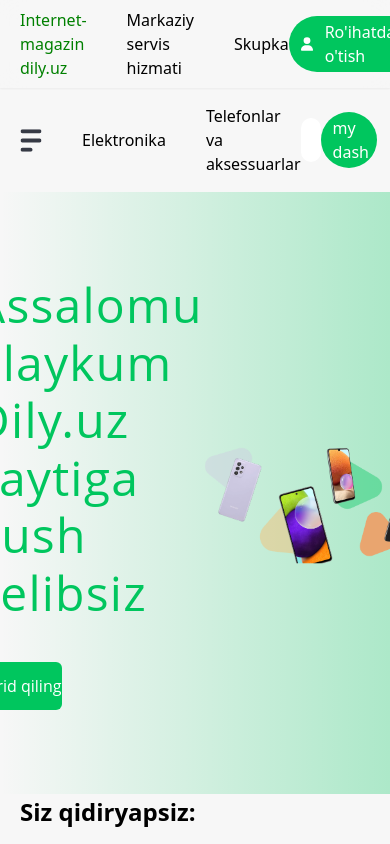
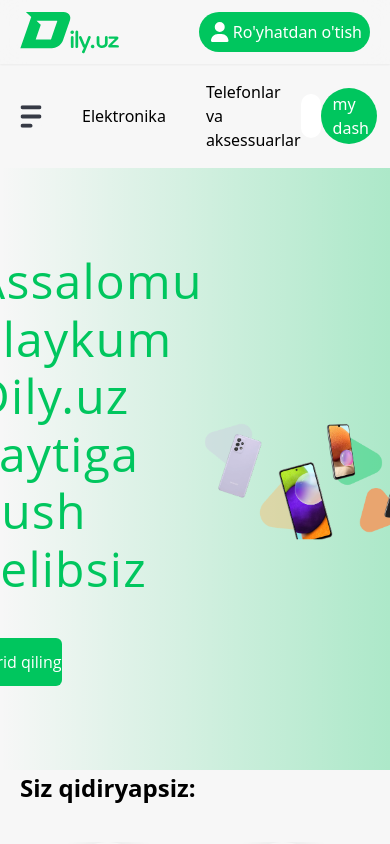
Before and after one commit to dxxdev/dily, a React (Vite) app in the folder client/: page / in a window 390 px wide. Shown: the top 844 px of the page. Built offline with nearby package versions, Linux system fonts and the light colour scheme.

Commit message:
The header has been adapted to different screens

```diff
--- a/client/src/components/main-components/Header.jsx
+++ b/client/src/components/main-components/Header.jsx
@@ -12,8 +12,8 @@ const Header = () => {
             </h1>
           </Link>
 
-          <nav className="nav">
-            <ul className="flex items-center justify-between gap-10">
+          <nav className="nav hidden md:block">
+            <ul className="flex items-center justify-between gap-5 lg:gap-10">
               <li className="lowercase first-letter:uppercase">
                 <NavLink to="/">Internet-magazin Dily.uz</NavLink>
               </li>
@@ -27,15 +27,24 @@ const Header = () => {
               </li>
             </ul>
           </nav>
+
           <div className="flex items-center space-x-3">
             <Link
               to={"/login"}
-              className="bg-bright-green py-1 px-2 rounded-full flex space-x-3 text-white items-center"
+              className="bg-bright-green py-2 md:py-1 px-2 rounded-full flex space-x-3 text-white items-center"
             >
-              <svg xmlns="http://www.w3.org/2000/svg" height="20px" className="mr-3 ml-1" viewBox="0 0 448 512">
-                <path d="M224 256A128 128 0 1 0 224 0a128 128 0 1 0 0 256zm-45.7 48C79.8 304 0 383.8 0 482.3C0 498.7 13.3 512 29.7 512l388.6 0c16.4 0 29.7-13.3 29.7-29.7C448 383.8 368.2 304 269.7 304l-91.4 0z" fill="#fff" />
+              <svg
+                xmlns="http://www.w3.org/2000/svg"
+                height="20px"
+                className="mr-1 md:mr-3 ml-1"
+                viewBox="0 0 448 512"
+              >
+                <path
+                  d="M224 256A128 128 0 1 0 224 0a128 128 0 1 0 0 256zm-45.7 48C79.8 304 0 383.8 0 482.3C0 498.7 13.3 512 29.7 512l388.6 0c16.4 0 29.7-13.3 29.7-29.7C448 383.8 368.2 304 269.7 304l-91.4 0z"
+                  fill="#fff"
+                />
               </svg>
-              Ro'ihatdan o'tish
+              Ro'yhatdan o'tish
             </Link>
           </div>
         </div>
```
